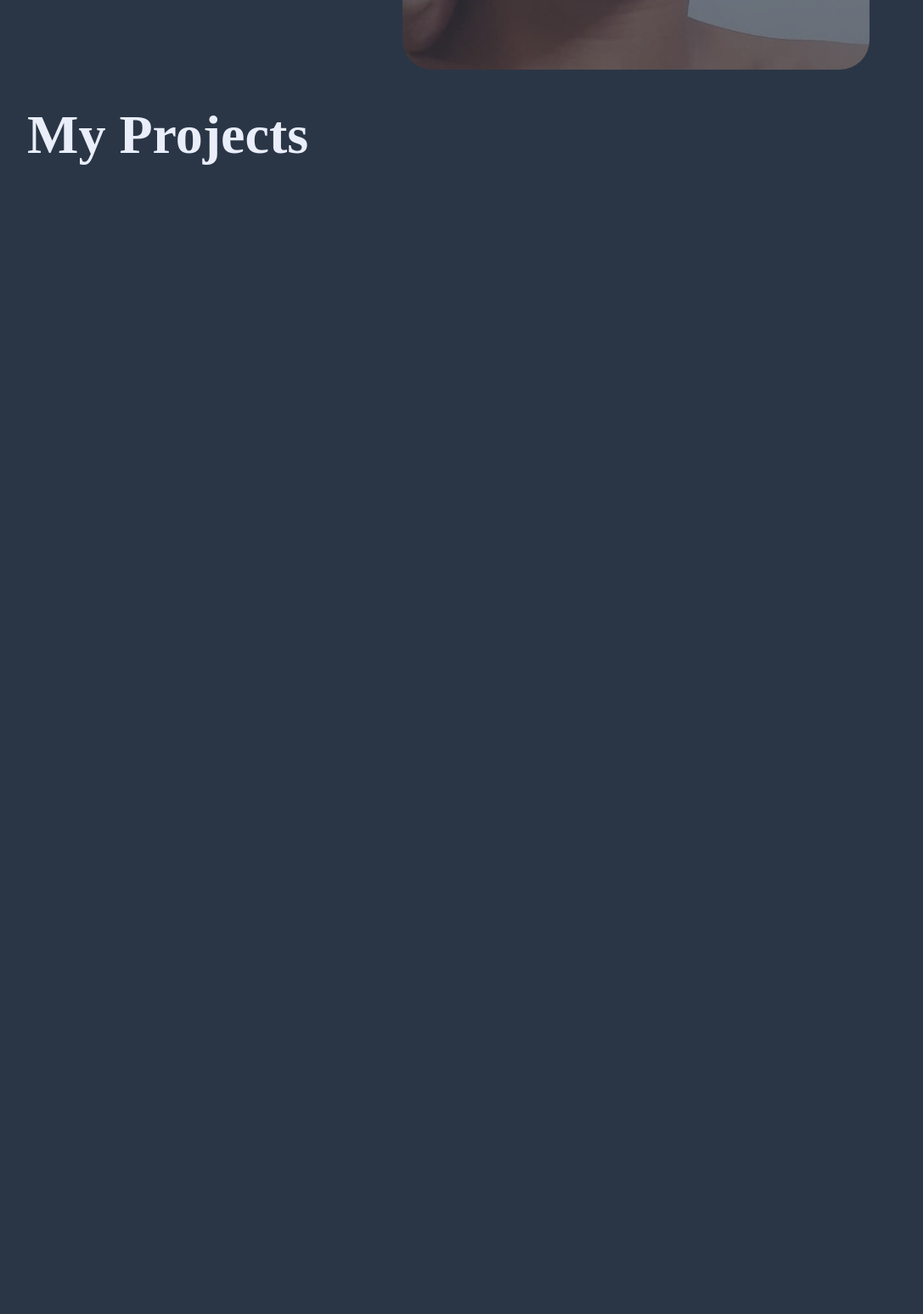
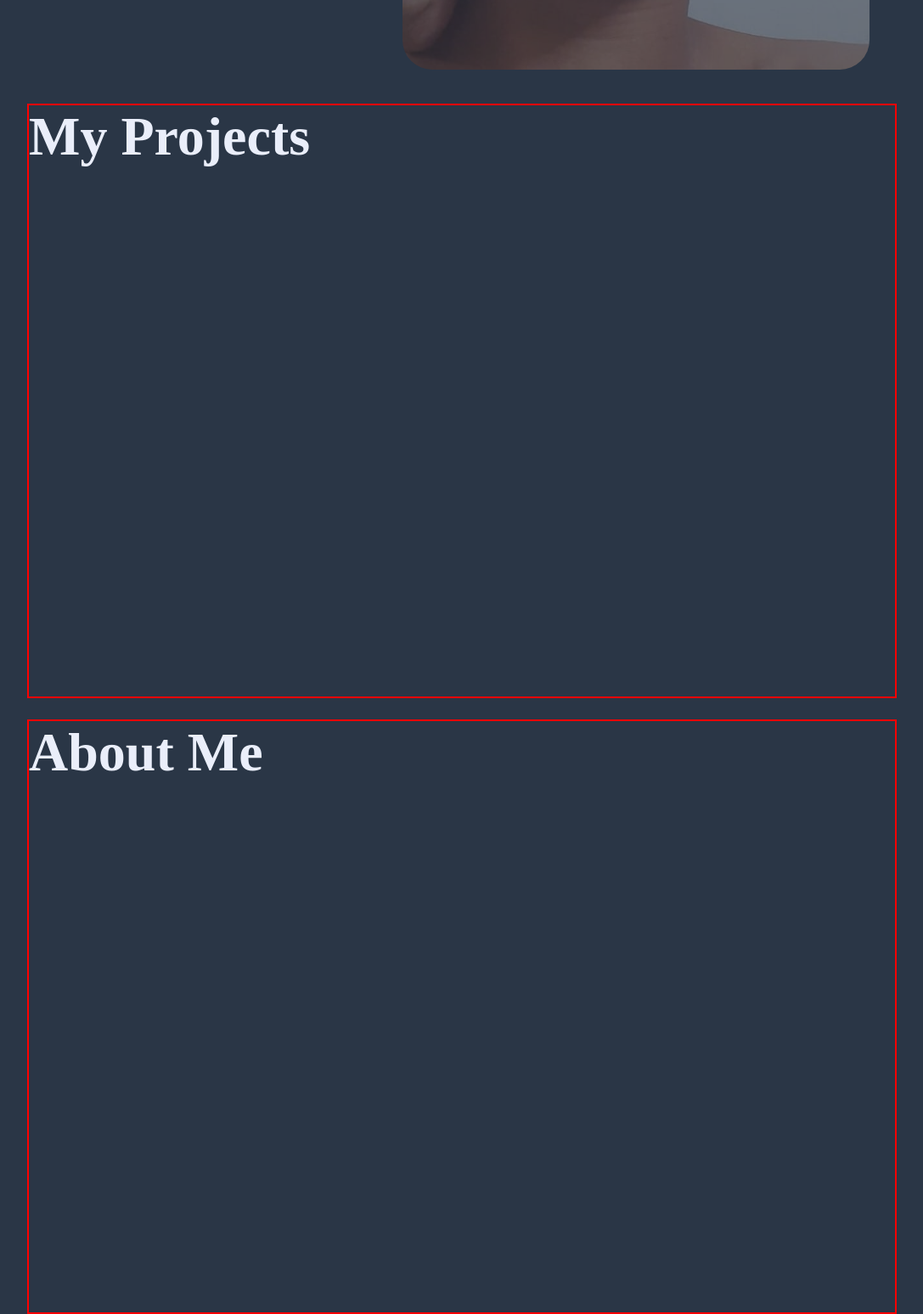
Before and after one commit to SidyDev-AI/sidyfolio, a plain HTML site: page index.html in a window 1280 px wide. Shown: the part 673-2220 px from the top of the page at 85% size, without its empty margins (96-1183 px from the left). Before the commit the page ends 869 px from the top, so only its background shows below. Drawn offline with Linux system fonts and the light colour scheme.

Commit message:
fazendo pequenas alterações

```diff
--- a/index.html
+++ b/index.html
@@ -43,6 +43,10 @@
     <section id="projects">
       <h1 class="title">My Projects</h1>
     </section>
+
+    <section id="about">
+      <h1 class="title">About Me</h1>
+    </section>
   </main>
   <footer></footer>
 </body>
--- a/src/css/config.css
+++ b/src/css/config.css
@@ -34,6 +34,7 @@ body {
   z-index: 1000;
   box-shadow: 0 2px 5px rgba(0, 0, 0, 0.1);
   padding: 0 10%;
+  background-color: rgba(0, 0, 0, 0.8);
 }
 
 #perfil-nav {
@@ -133,7 +134,24 @@ body {
   border-radius: 35px;
 }
 
+/* Projects */
+
+#projects {
+  width: 80vw;
+  height: 700px;
+  border: 2px solid red;
+  margin-bottom: 25px;
+}
+
 .title {
   font-size: 64px;
   color: var(--font-write);
 }
+
+/* About */
+
+#about {
+  width: 80vw;
+  height: 700px;
+  border: 2px solid red;
+}
```
